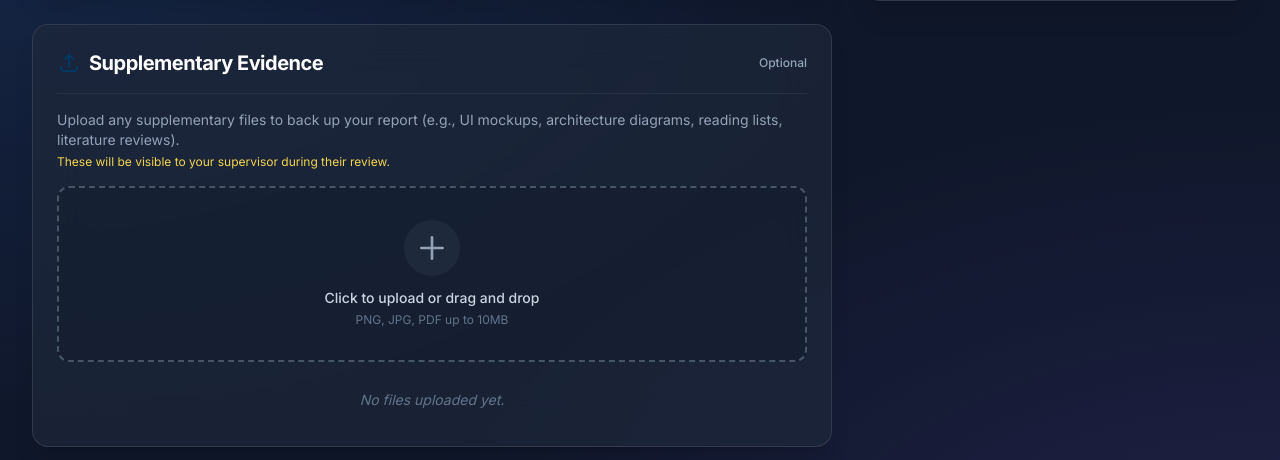
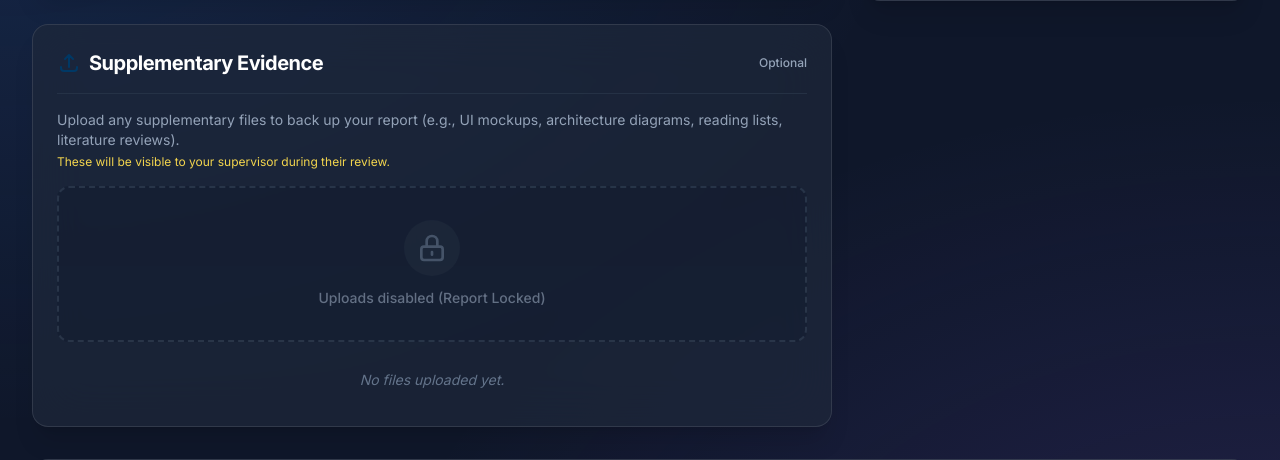
Before and after one commit to kbzce745/gitaudit, a Django app: template auditor/templates/auditor/student_dashboard.html in a window 1280 px wide. Shown: the part 940-1400 px from the top of the page. Run offline with Django 5.2, Linux system fonts and the light colour scheme; the template is opened without the code that fills it, so the values that code supplies are empty; some libraries are stand-ins or nearby versions.

Commit message:
Bug fix: Students were still able to upload files whilst the system was locked

```diff
--- a/auditor/templates/auditor/student_dashboard.html
+++ b/auditor/templates/auditor/student_dashboard.html
@@ -229,6 +229,7 @@
                     <span class="block mt-1 text-glasgow-gold text-xs">These will be visible to your supervisor during their review.</span>
                 </p>
 
+                {% if report_status == 'Draft' or report_status == 'Changes Requested' %}
                 <!-- Drag & Drop Zone (UI Mockup) -->
                 <div class="border-2 border-dashed border-slate-600 hover:border-glasgow-blue rounded-xl p-8 flex flex-col items-center justify-center bg-slate-900/30 transition-colors cursor-pointer group" onclick="document.getElementById('file-upload').click()">
                     <input id="file-upload" type="file" name="images" multiple class="hidden">
@@ -238,6 +239,15 @@
                     <p class="text-sm font-medium text-slate-300">Click to upload or drag and drop</p>
                     <p class="text-xs text-slate-500 mt-1">PNG, JPG, PDF up to 10MB</p>
                 </div>
+                {% else %}
+                <!-- Disabled Zone -->
+                <div class="border-2 border-dashed border-slate-700 rounded-xl p-8 flex flex-col items-center justify-center bg-slate-900/50 opacity-60 cursor-not-allowed">
+                    <div class="p-3 bg-slate-800 rounded-full mb-3">
+                        <svg class="w-8 h-8 text-slate-500" fill="none" stroke="currentColor" viewBox="0 0 24 24"><path stroke-linecap="round" stroke-linejoin="round" stroke-width="2" d="M12 15v2m-6 4h12a2 2 0 002-2v-6a2 2 0 00-2-2H6a2 2 0 00-2 2v6a2 2 0 002 2zm10-10V7a4 4 0 00-8 0v4h8z"></path></svg>
+                    </div>
+                    <p class="text-sm font-medium text-slate-400">Uploads disabled (Report Locked)</p>
+                </div>
+                {% endif %}
 
                 <!-- Uploaded Files List -->
                 <div class="mt-4 space-y-2">
```
